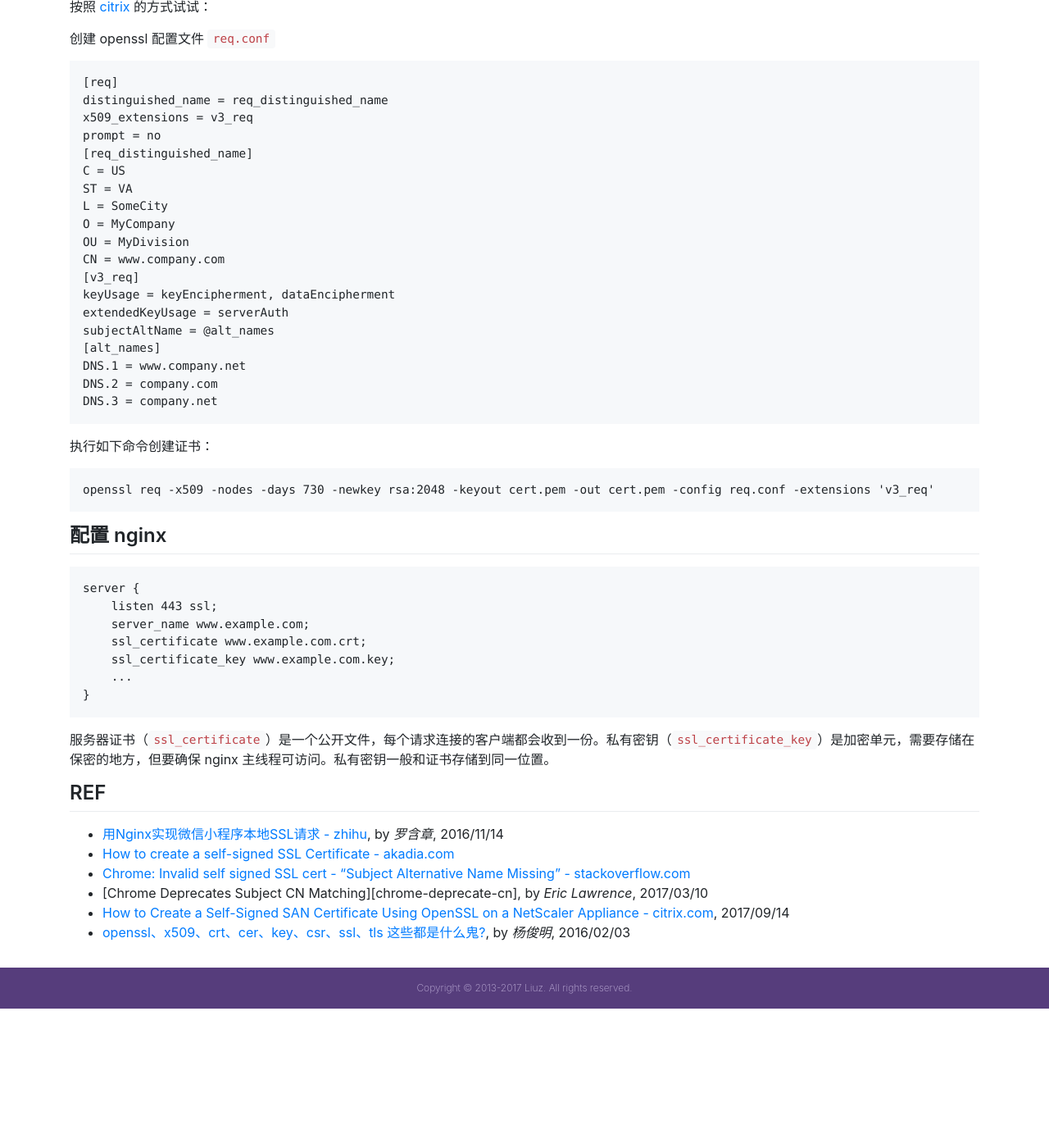
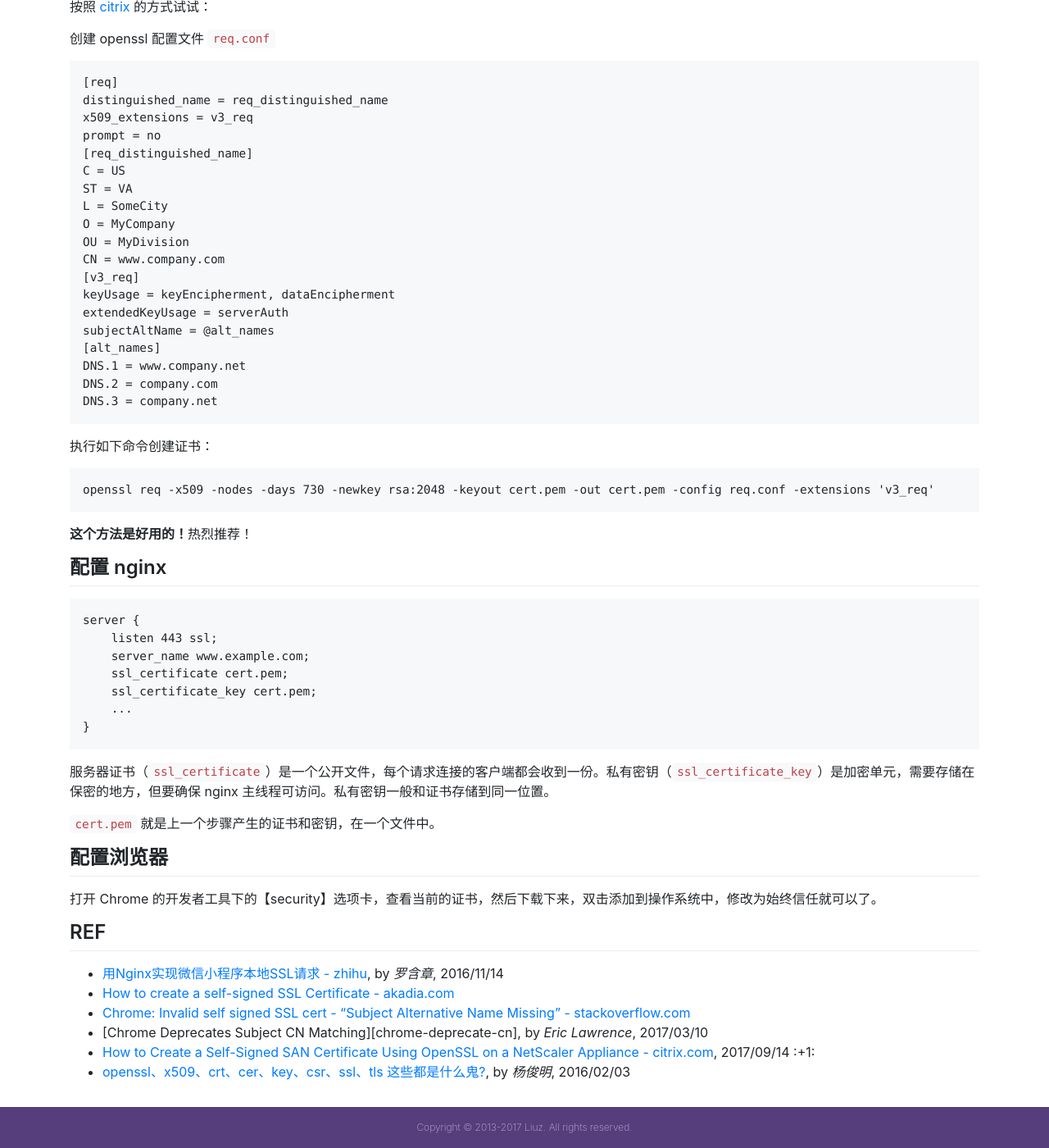
Before and after one commit to liuzhuan/liuzhuan.github.io, a Jekyll site: the page built from _posts/2017-12-15-setup-local-https.md, in a window 1280 px wide and 1400 px high, scrolled down 717 px. Shown: the whole window at 82% size. Built offline with Jekyll 4.4.1, drawn with Linux system fonts in a browser that asks for light colours; nearby versions of some CDN libraries; before the commit the page ends 1947 px from its top, so only the background shows below that.

Commit message:
adding more openssl content

````diff
--- a/_posts/2017-12-15-setup-local-https.md
+++ b/_posts/2017-12-15-setup-local-https.md
@@ -62,19 +62,27 @@ DNS.3 = company.net
 openssl req -x509 -nodes -days 730 -newkey rsa:2048 -keyout cert.pem -out cert.pem -config req.conf -extensions 'v3_req'
 ```
 
+**这个方法是好用的！**热烈推荐！
+
 ## 配置 nginx
 
 ```
 server {
     listen 443 ssl;
     server_name www.example.com;
-    ssl_certificate www.example.com.crt;
-    ssl_certificate_key www.example.com.key;
+    ssl_certificate cert.pem;
+    ssl_certificate_key cert.pem;
     ...
 }
 ```
 
 服务器证书（`ssl_certificate`）是一个公开文件，每个请求连接的客户端都会收到一份。私有密钥（`ssl_certificate_key`）是加密单元，需要存储在保密的地方，但要确保 nginx 主线程可访问。私有密钥一般和证书存储到同一位置。
+
+`cert.pem` 就是上一个步骤产生的证书和密钥，在一个文件中。
+
+## 配置浏览器
+
+打开 Chrome 的开发者工具下的【security】选项卡，查看当前的证书，然后下载下来，双击添加到操作系统中，修改为始终信任就可以了。
 
 ## REF
 
@@ -82,7 +90,7 @@ server {
 - [How to create a self-signed SSL Certificate - akadia.com][self-signed-ssl]
 - [Chrome: Invalid self signed SSL cert - “Subject Alternative Name Missing” - stackoverflow.com][invalid-ssl-cert]
 - [Chrome Deprecates Subject CN Matching][chrome-deprecate-cn], by *Eric Lawrence*, 2017/03/10
-- [How to Create a Self-Signed SAN Certificate Using OpenSSL on a NetScaler Appliance - citrix.com][self-signed-san], 2017/09/14
+- [How to Create a Self-Signed SAN Certificate Using OpenSSL on a NetScaler Appliance - citrix.com][self-signed-san], 2017/09/14 :+1:
 - [openssl、x509、crt、cer、key、csr、ssl、tls 这些都是什么鬼?][glossary], by *杨俊明*, 2016/02/03
 
 [wxapp-https]: https://zhuanlan.zhihu.com/p/23640321
````
Also changed, not shown: other parts of _posts/2017-12-15-setup-local-https.md (+1 -0 lines).
